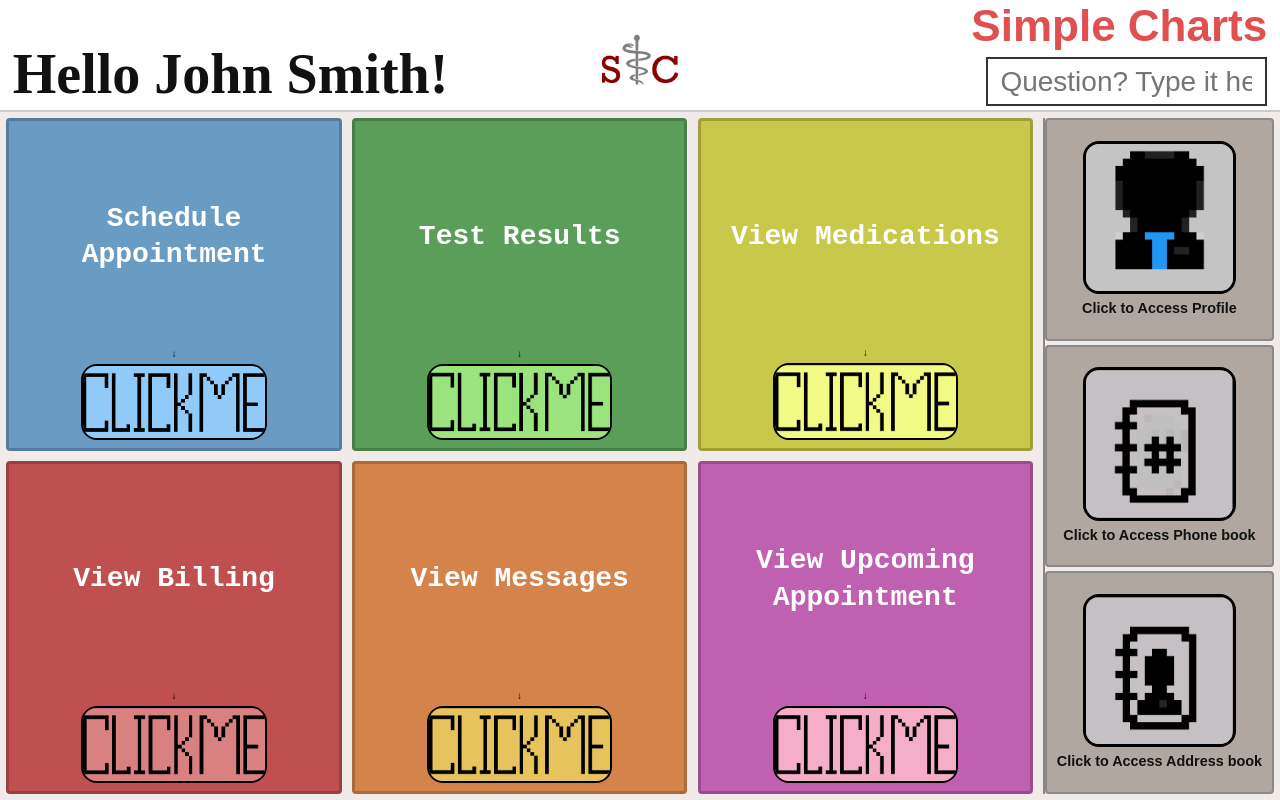
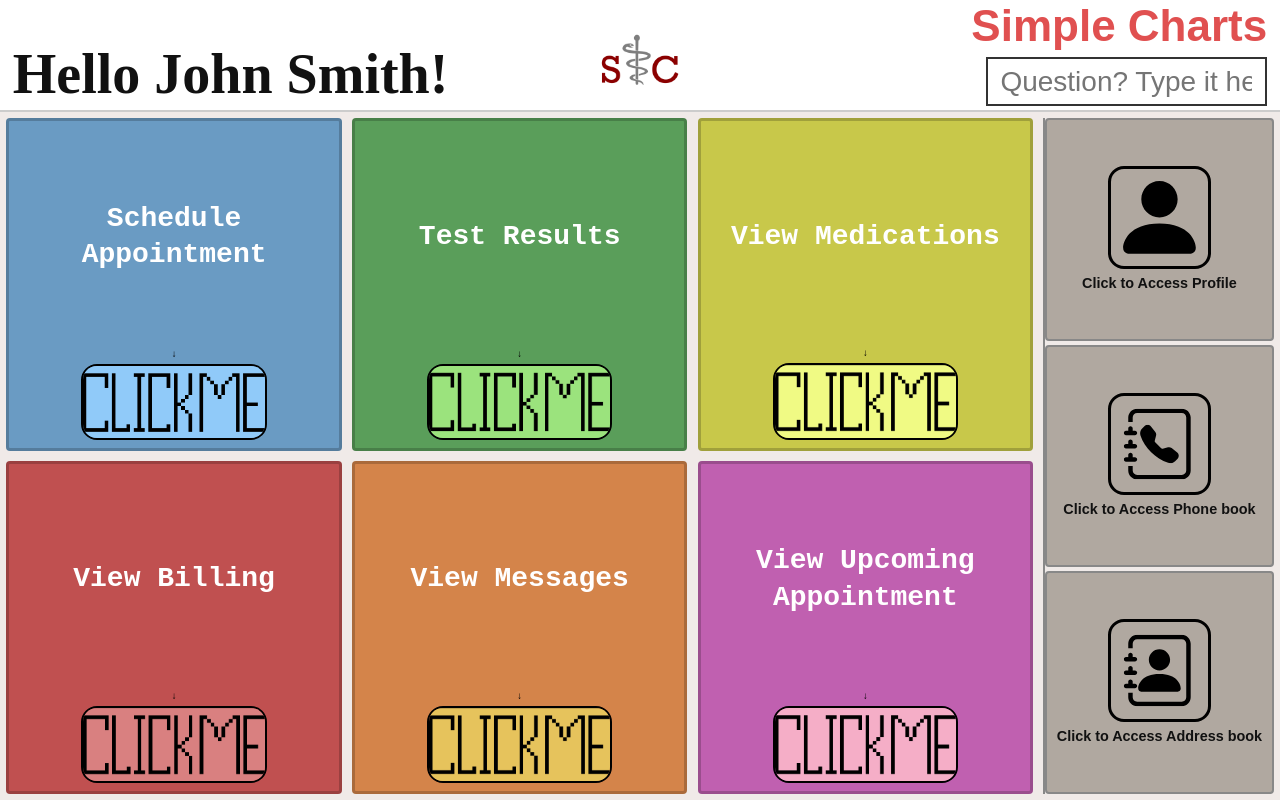
Before and after one commit to kadengardiner/SimpleCharts, a React (Vite) app: page / in a window 1280 px wide. Built offline with nearby package versions, Linux system fonts and the light colour scheme.

Commit message:
added kathryns icons to the main branch

```diff
--- a/src/App.css
+++ b/src/App.css
@@ -1,3 +1,13 @@
+:root {
+  --ScheduleAppt: #6a9bc3;
+  --TestResults: #5a9e5a;
+  --ViewMeds: #c8c84a;
+  --ViewBills: #c05050;
+  --ViewMessages: #d4844a;
+  --ViewAppts: #c060b0;
+  --LogoColor: #8B0000;
+}
+
 * {
   box-sizing: border-box;
   margin: 0;
@@ -205,8 +215,8 @@ body {
 }
 
 .sidebar-icon {
-  width: clamp(40px, 12vw, 400px);
-  height: clamp(40px, 12vw, 400px);
+  width: clamp(30px, 8vw, 280px);
+  height: clamp(30px, 8vw, 280px);
   object-fit: contain;
   margin-bottom: clamp(2px, 0.5vh, 12px);
   border: 3px solid #000;
@@ -214,8 +224,8 @@ body {
 }
 
 .sidebar-icon-address {
-  width: clamp(40px, 12vw, 400px);
-  height: clamp(40px, 12vw, 400px);
+  width: clamp(30px, 8vw, 280px);
+  height: clamp(30px, 8vw, 280px);
   object-fit: contain;
   margin-bottom: clamp(2px, 0.5vh, 12px);
   border: 3px solid #000;
--- a/src/App.jsx
+++ b/src/App.jsx
@@ -56,9 +56,9 @@ function App() {
       {/* Mobile dropdown */}
       {menuOpen && (
         <div className="mobile-dropdown">
-          <SidebarButton label="Click to Access Profile" icon={`${base}profileicon.png`} onClick={() => { setCurrentPage('profile'); setMenuOpen(false) }} />
-          <SidebarButton label="Click to Access Phone book" icon={`${base}phonebookIcon.png`} iconClass="sidebar-icon-address" onClick={() => { setCurrentPage('phonebook'); setMenuOpen(false) }} />
-          <SidebarButton label="Click to Access Address book" icon={`${base}adressbookIcon.png`} iconClass="sidebar-icon-address" onClick={() => { setCurrentPage('addressbook'); setMenuOpen(false) }} />
+          <SidebarButton label="Click to Access Profile" icon={`${base}Profile.svg`} onClick={() => { setCurrentPage('profile'); setMenuOpen(false) }} />
+          <SidebarButton label="Click to Access Phone book" icon={`${base}Phone_book.svg`} iconClass="sidebar-icon-address" onClick={() => { setCurrentPage('phonebook'); setMenuOpen(false) }} />
+          <SidebarButton label="Click to Access Address book" icon={`${base}Address_book.svg`} iconClass="sidebar-icon-address" onClick={() => { setCurrentPage('addressbook'); setMenuOpen(false) }} />
         </div>
       )}
 
@@ -85,9 +85,9 @@ function App() {
         </div>
 
         <aside className="sidebar">
-          <SidebarButton label="Click to Access Profile" icon={`${base}profileicon.png`} onClick={() => setCurrentPage('profile')} />
-          <SidebarButton label="Click to Access Phone book" icon={`${base}phonebookIcon.png`} iconClass="sidebar-icon-address" onClick={() => setCurrentPage('phonebook')} />
-          <SidebarButton label="Click to Access Address book" icon={`${base}adressbookIcon.png`} iconClass="sidebar-icon-address" onClick={() => setCurrentPage('addressbook')} />
+          <SidebarButton label="Click to Access Profile" icon={`${base}Profile.svg`} onClick={() => setCurrentPage('profile')} />
+          <SidebarButton label="Click to Access Phone book" icon={`${base}Phone_book.svg`} iconClass="sidebar-icon-address" onClick={() => setCurrentPage('phonebook')} />
+          <SidebarButton label="Click to Access Address book" icon={`${base}Address_book.svg`} iconClass="sidebar-icon-address" onClick={() => setCurrentPage('addressbook')} />
         </aside>
       </div>
     </div>
```
